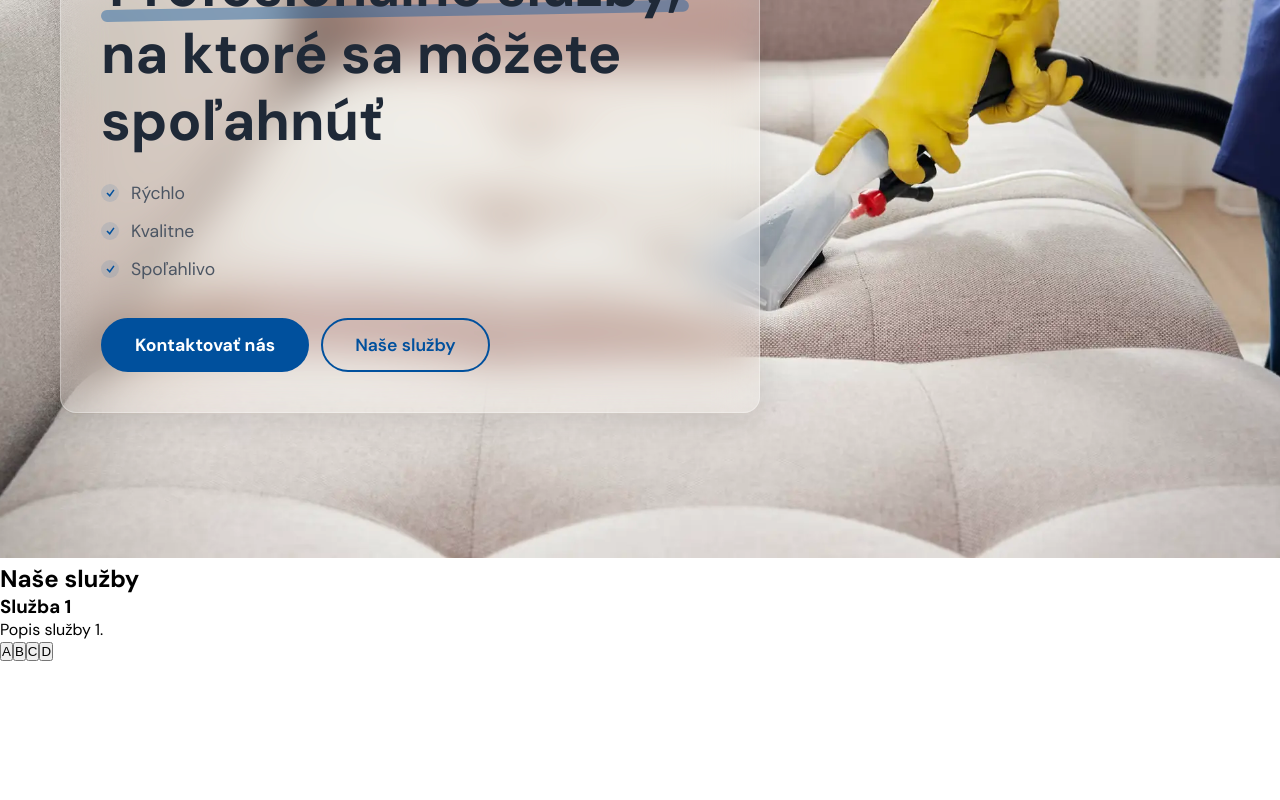
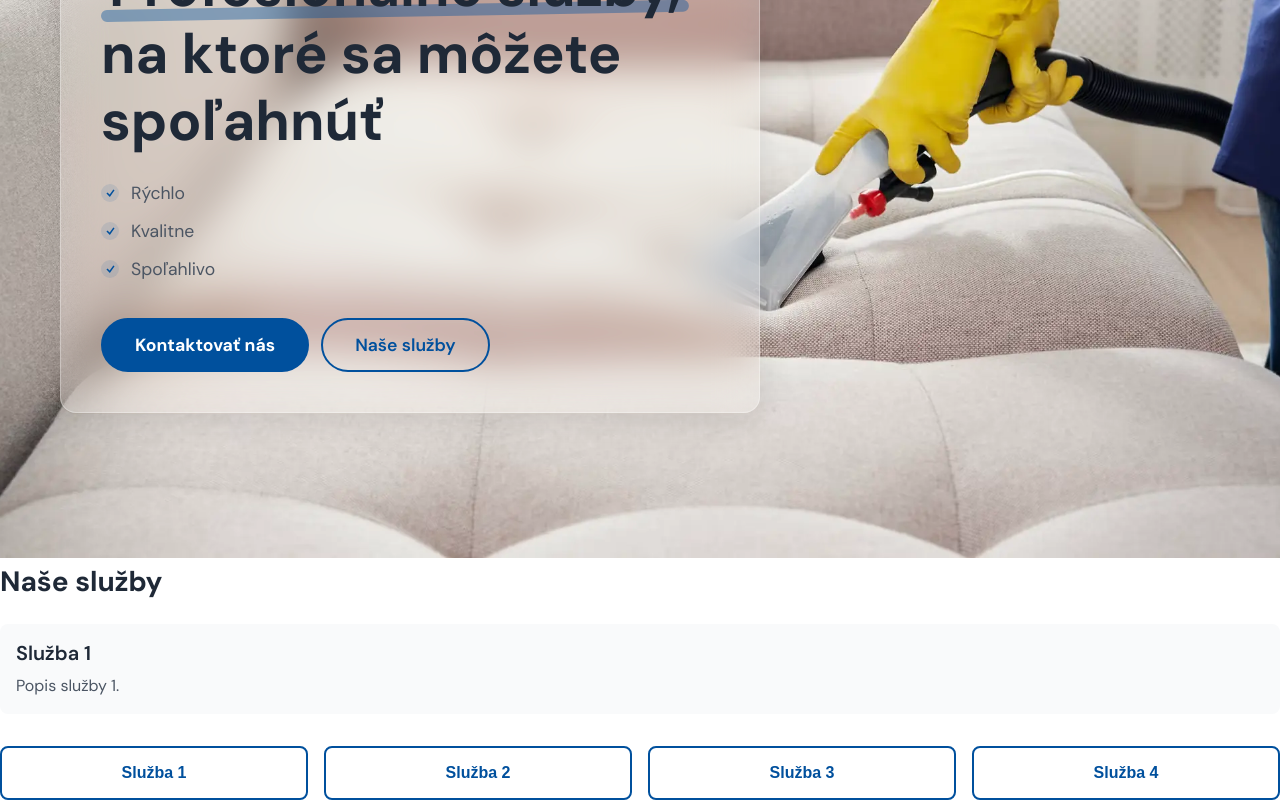
Before and after one commit to MatejHlavac/Template_repo_sevices, a Nuxt app: page / in a window 1280 px wide. Shown: the part 317-1117 px from the top of the page. Before the commit the page ends 978 px from the top, so only its background shows below. Built offline with nearby package versions, Linux system fonts and the light colour scheme.

Commit message:
CSS ServiceSection
- pridanie zakladnych stylov pre karty sluzieb a pre sekciu sluzieb

```diff
--- a/components/ServiceCard.vue
+++ b/components/ServiceCard.vue
@@ -16,9 +16,33 @@ export default {
 </script>
 
 <template>
-    <button @click="handleClick" class="service-button">
-        <p>
-            {{ service.obrazokCard }}
-        </p>
+    <button type="button" @click="handleClick" class="service-button">
+        <span class="service-button-label">{{ service.nazov }}</span>
     </button>
 </template>
+
+<style scoped>
+.service-button {
+    display: block;
+    width: 100%;
+    padding: 1rem;
+    border: 2px solid #00509d;
+    border-radius: 8px;
+    background: #fff;
+    color: #00509d;
+    font-size: 1rem;
+    font-weight: 600;
+    cursor: pointer;
+    transition: background 0.2s, color 0.2s;
+}
+
+.service-button:hover {
+    background: #00509d;
+    color: #fff;
+}
+
+.service-button-label {
+    display: block;
+    text-align: center;
+}
+</style>
--- a/components/ServicesSection.vue
+++ b/components/ServicesSection.vue
@@ -35,13 +35,50 @@ export default {
         <p v-else>Ups, niečo sa pokazilo</p>
     </div>
     <div class="service-cards-container">
-        <div class="service-card">
+        <div class="service-card" v-for="service in services" :key="service.id">
             <ServiceCard
-                v-for="service in services"
-                :key="service.id"
+                :service="service"
                 @vybrata-sluzba="changeShowedService"
-                :service="service">
-            </ServiceCard>
+            />
         </div>
     </div>
 </template>
+
+<style scoped>
+.services-section-title {
+    font-size: 1.75rem;
+    font-weight: 700;
+    color: #1f2937;
+    margin-bottom: 1.5rem;
+}
+
+.service-content-container {
+    margin-bottom: 2rem;
+    padding: 1rem;
+    background: #f9fafb;
+    border-radius: 8px;
+}
+
+.service-detail h3 {
+    font-size: 1.25rem;
+    font-weight: 600;
+    color: #1f2937;
+    margin-bottom: 0.5rem;
+}
+
+.service-detail p {
+    color: #4b5563;
+    line-height: 1.5;
+}
+
+.service-cards-container {
+    display: flex;
+    flex-wrap: wrap;
+    gap: 1rem;
+}
+
+.service-card {
+    flex: 1 1 120px;
+    min-width: 120px;
+}
+</style>
```
